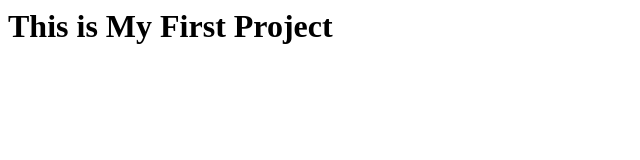
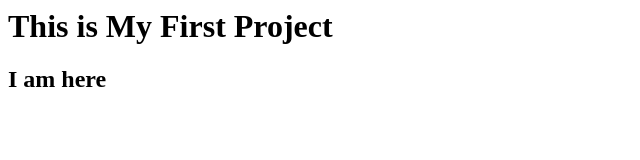
Before and after one commit to saketh171/my-project, a plain HTML site: page index.html in a window 1280 px wide. Shown: the whole page, without its empty margins (0-640 px from the left). Drawn offline with Linux system fonts and the light colour scheme.

Commit message:
Update index.html from mahesh

```diff
--- a/index.html
+++ b/index.html
@@ -4,5 +4,6 @@
   </head>
   <body>
     <h1>This is My First Project</h1>
+    <h2> I am here </h2>
   </body>
 </html>
```
